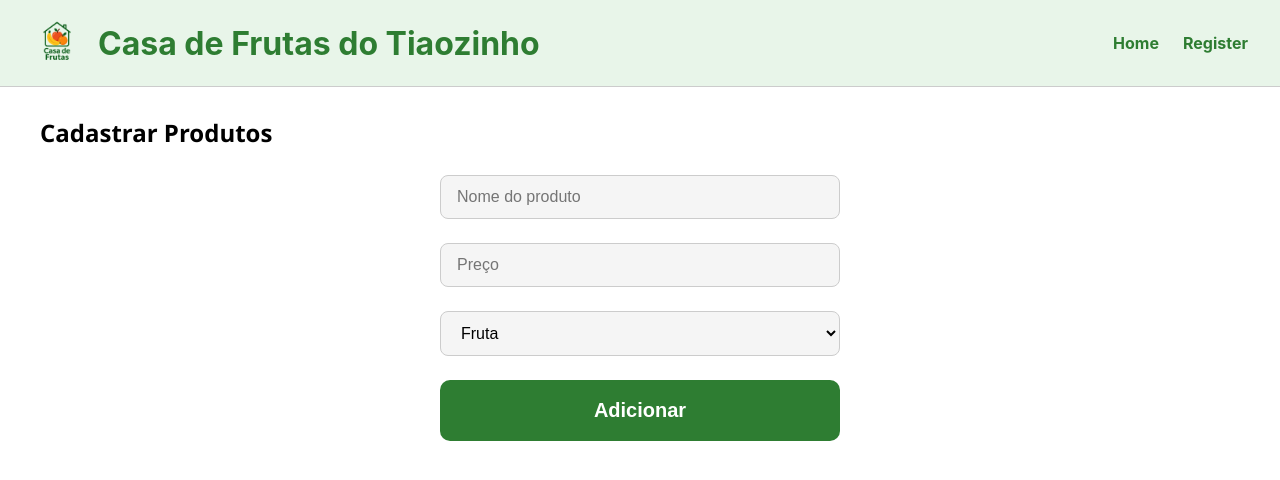
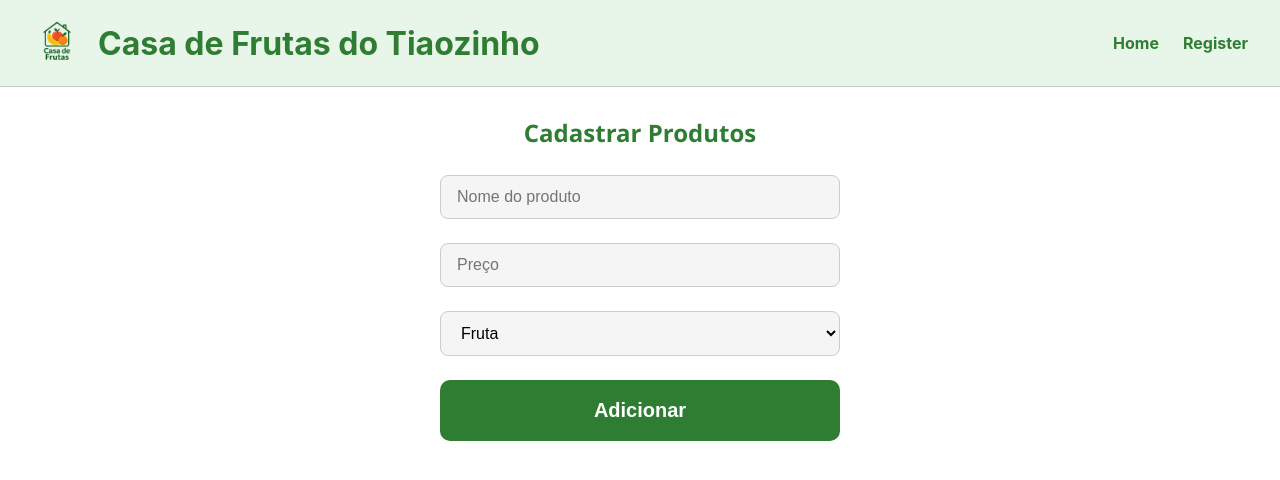
Before and after one commit to RyanLudieri/casa_de_frutas_app, a React (Create React App) app: page /register in a window 1280 px wide. Shown: the top 480 px of the page. Built offline with nearby package versions, Linux system fonts and the light colour scheme.

Commit message:
feat: add last CSS changes to complete the first version

```diff
--- a/src/pages/Register.module.css
+++ b/src/pages/Register.module.css
@@ -8,6 +8,8 @@
 
 
 .sectionTitle {
+  text-align: center;
+  color: #2e7d32;
   font-size: 24px;
   margin-bottom: 10px;
 }
```
